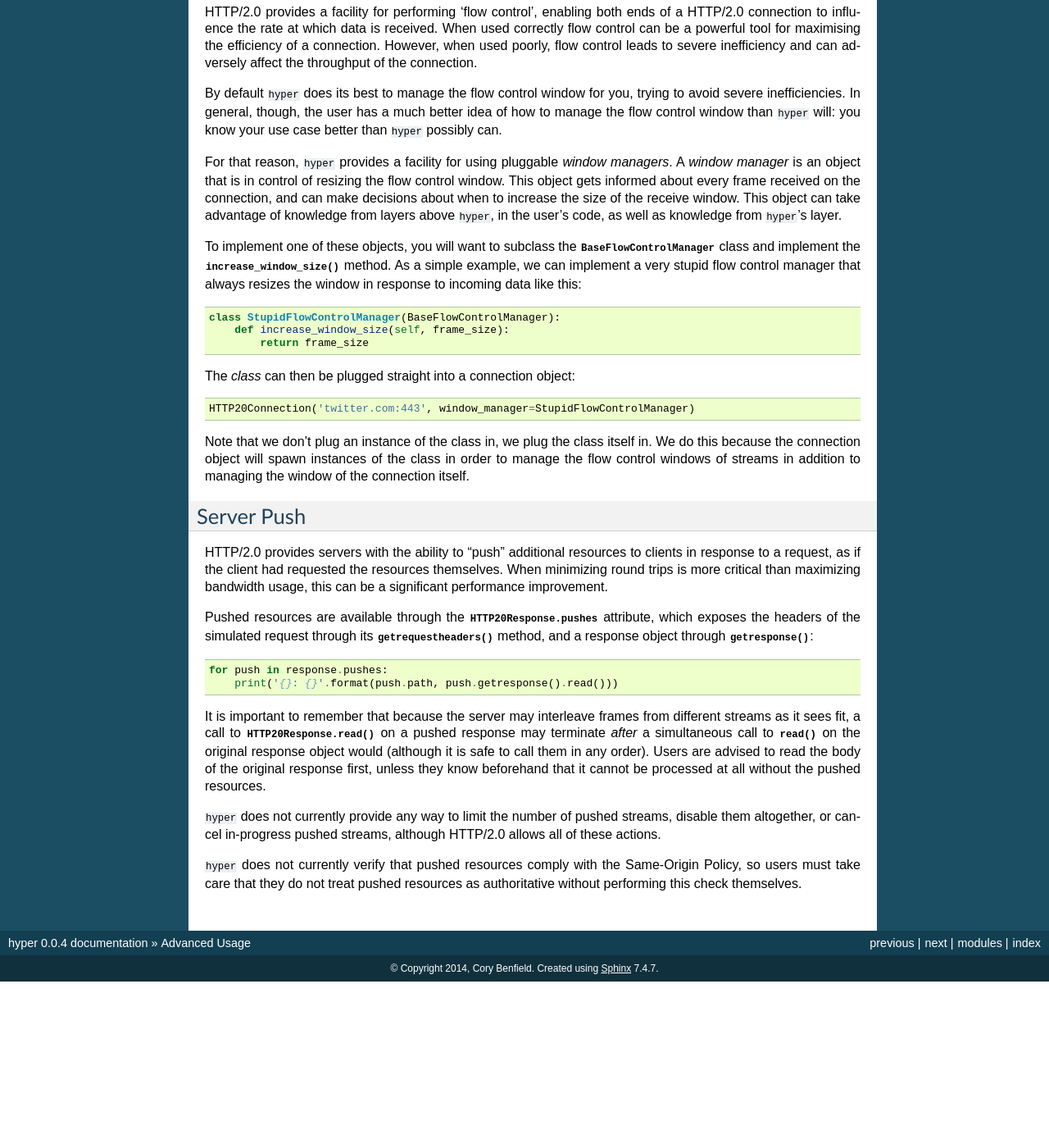
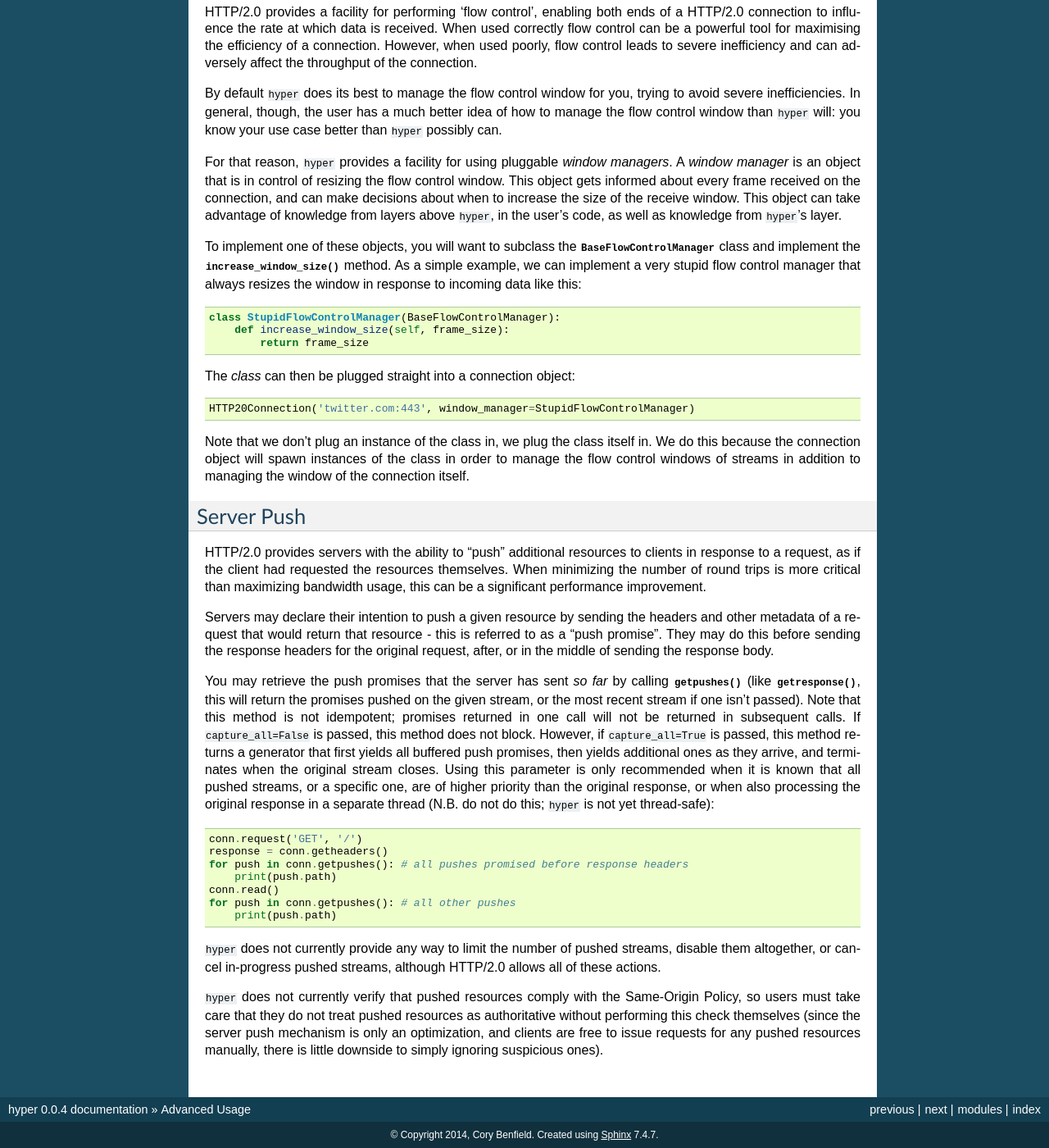
Before and after one commit to python-hyper/hyper, a Sphinx documentation site: the page built from docs/source/advanced.rst, in a window 1280 px wide and 1400 px high, scrolled down 1204 px. Shown: the whole window at 82% size. Built offline with Sphinx 7.4.7, drawn with Linux system fonts in a browser that asks for light colours; before the commit the page ends 2401 px from its top, so only the background shows below that.

Commit message:
Rework the server push API to account for PUSH_PROMISEs that arrive after the original response headers

```diff
--- a/CONTRIBUTORS.rst
+++ b/CONTRIBUTORS.rst
@@ -17,3 +17,4 @@ In chronological order:
 - Alek Storm (@alekstorm)
 
   - Implemented Python 2.7 support.
+  - Implemented server push.
--- a/docs/source/advanced.rst
+++ b/docs/source/advanced.rst
@@ -114,26 +114,36 @@ Server Push
 
 HTTP/2.0 provides servers with the ability to "push" additional resources to
 clients in response to a request, as if the client had requested the resources
-themselves. When minimizing round trips is more critical than maximizing
-bandwidth usage, this can be a significant performance improvement.
+themselves. When minimizing the number of round trips is more critical than
+maximizing bandwidth usage, this can be a significant performance improvement.
 
-Pushed resources are available through the
-:attr:`HTTP20Response.pushes <hyper.HTTP20Response.pushes>` attribute, which
-exposes the headers of the simulated request through its
-:meth:`getrequestheaders() <hyper.HTTP20Push.getrequestheaders>` method, and a
-response object through :meth:`getresponse() <hyper.HTTP20Push.getresponse>`::
+Servers may declare their intention to push a given resource by sending the
+headers and other metadata of a request that would return that resource - this
+is referred to as a "push promise". They may do this before sending the response
+headers for the original request, after, or in the middle of sending the
+response body.
 
-    for push in response.pushes:
-        print('{}: {}'.format(push.path, push.getresponse().read()))
+You may retrieve the push promises that the server has sent *so far* by calling
+:meth:`getpushes() <hyper.HTTP20Connection.getpushes>` (like
+:meth:`getresponse() <hyper.HTTP20Connection.getresponse>`, this will return the
+promises pushed on the given stream, or the most recent stream if one isn't
+passed). Note that this method is not idempotent; promises returned in one call
+will not be returned in subsequent calls. If ``capture_all=False`` is passed,
+this method does not block. However, if ``capture_all=True`` is passed, this
+method returns a generator that first yields all buffered push promises, then
+yields additional ones as they arrive, and terminates when the original stream
+closes. Using this parameter is only recommended when it is known that all
+pushed streams, or a specific one, are of higher priority than the original
+response, or when also processing the original response in a separate thread
+(N.B. do not do this; ``hyper`` is not yet thread-safe)::
 
-It is important to remember that because the server may interleave frames from
-different streams as it sees fit, a call to
-:meth:`HTTP20Response.read() <hyper.HTTP20Response.read>` on a pushed response
-may terminate *after* a simultaneous call to
-:meth:`read() <hyper.HTTP20Response.read>` on the original response object would
-(although it is safe to call them in any order). Users are advised to read the
-body of the original response first, unless they know beforehand that it cannot
-be processed at all without the pushed resources.
+    conn.request('GET', '/')
+    response = conn.getheaders()
+    for push in conn.getpushes(): # all pushes promised before response headers
+        print(push.path)
+    conn.read()
+    for push in conn.getpushes(): # all other pushes
+        print(push.path)
 
 ``hyper`` does not currently provide any way to limit the number of pushed
 streams, disable them altogether, or cancel in-progress pushed streams, although
@@ -141,4 +151,7 @@ HTTP/2.0 allows all of these actions.
 
 ``hyper`` does not currently verify that pushed resources comply with the
 Same-Origin Policy, so users must take care that they do not treat pushed
-resources as authoritative without performing this check themselves.
+resources as authoritative without performing this check themselves (since
+the server push mechanism is only an optimization, and clients are free to
+issue requests for any pushed resources manually, there is little downside to
+simply ignoring suspicious ones).
```
Also changed, not shown: 4 other files.
